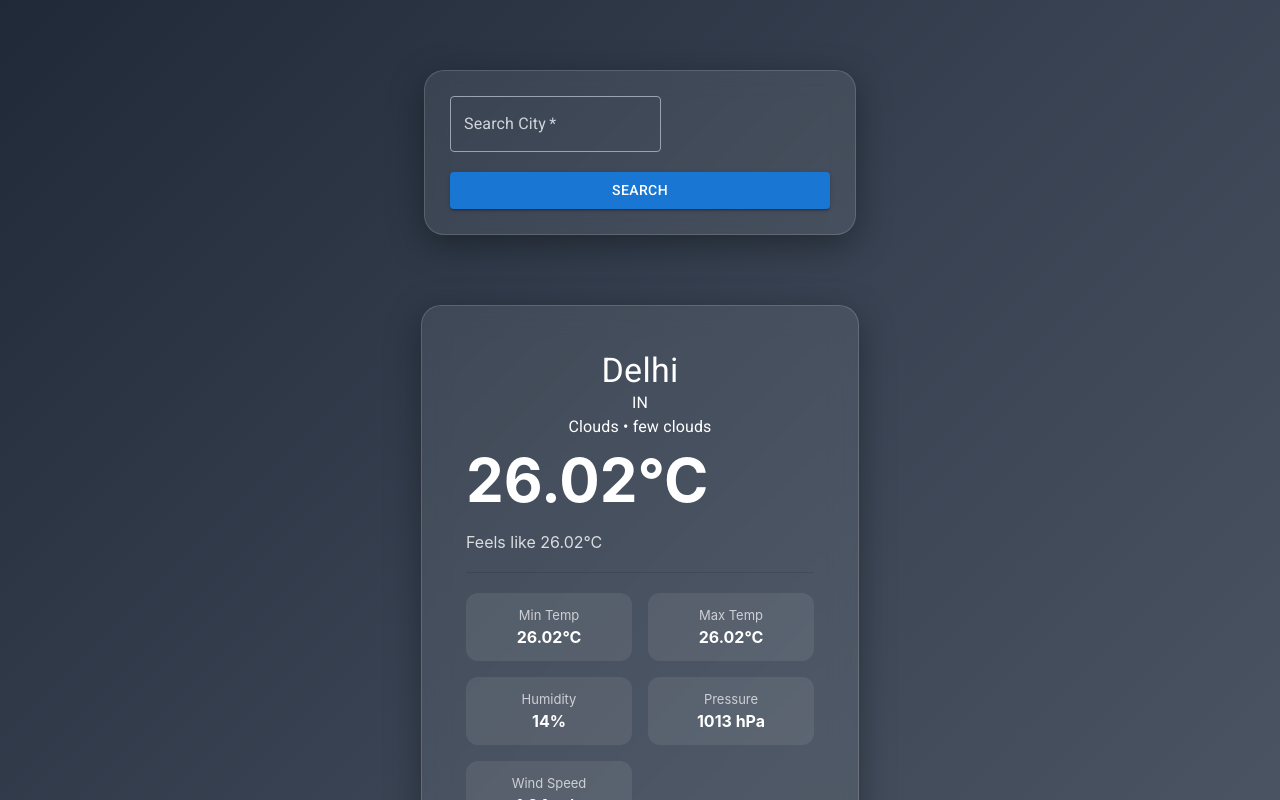
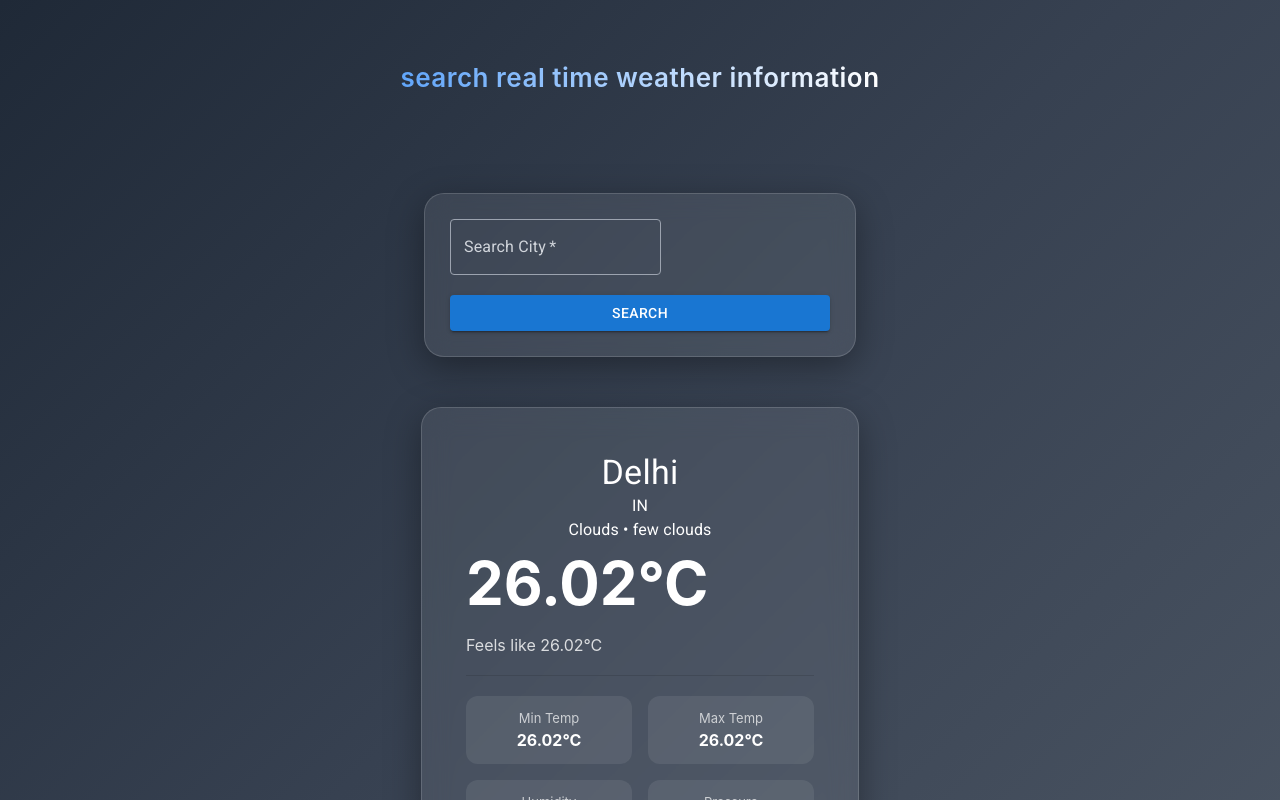
Before and after one commit to Amit-1424/react-weather-app, a React (Vite) app: page / in a window 1280 px wide. Shown: the top 800 px of the page. Built offline with nearby package versions, Linux system fonts and the light colour scheme; no server answers.

Commit message:
added weatherapp combine and set up onnection in searchbox and infobox (created mvp)

```diff
--- a/src/App.jsx
+++ b/src/App.jsx
@@ -1,14 +1,11 @@
 import './App.css'
 
-import SearchBox from "./SearchBox.jsx";
-import InfoBox from './InfoBox.jsx';
+import WeatherApp from './WeatherApp'
 
 function App() {
   return (
     <div className="main-cointainer">
-     <SearchBox> </SearchBox>
-     <br/>
-     <InfoBox></InfoBox>
+     <WeatherApp></WeatherApp>
     </div>
   )
 }
--- a/src/InfoBox.jsx
+++ b/src/InfoBox.jsx
@@ -4,21 +4,10 @@ import Typography from "@mui/material/Typography";
 import Divider from "@mui/material/Divider";
 import "./InfoBox.css";
 
-export default function InfoBox(){
+export default function InfoBox({weatherInfo}){
 
-    let result = {
-        city: "Delhi",
-        country: "IN",
-        temp: 26.02,
-        feelsLike: 26.02,
-        tempMin: 26.02,
-        tempMax: 26.02,
-        humidity: 14,
-        pressure: 1013,
-        weather: "Clouds",
-        description: "few clouds",
-        windSpeed: 1.84
-    }
+    let result = weatherInfo;
+    console.log(result)
 
     return (
         <div className="infoBox">
--- a/src/SearchBox.jsx
+++ b/src/SearchBox.jsx
@@ -5,7 +5,7 @@ import { useState, useSyncExternalStore } from 'react';
 const API_KEY = import.meta.env.VITE_WEATHER_API_KEY;
 
 
-export default function SearchBox(){
+export default function SearchBox({updateInfo}){
 
     let [city, setCity] = useState("");
 
@@ -43,6 +43,8 @@ export default function SearchBox(){
         console.log({city})
         setCity("");
         let result = await getWeatherData();
+        updateInfo(result);
+
     }
 
     return (
--- /dev/null
+++ b/src/WeatherApp.css
@@ -0,0 +1,26 @@
+.WeatherApp{
+    display:flex;
+    flex-direction:column;
+    align-items:center;
+    justify-content:flex-start;
+
+    min-height:100vh;
+    padding-top:40px;
+
+    color:white;
+}
+
+.WeatherApp h2{
+    font-size:26px;
+    font-weight:600;
+
+    margin-bottom:30px;
+
+    letter-spacing:0.5px;
+
+    text-align:center;
+
+    background: linear-gradient(90deg,#60a5fa,white);
+    -webkit-background-clip: text;
+    -webkit-text-fill-color: transparent;
+}
--- /dev/null
+++ b/src/WeatherApp.jsx
@@ -0,0 +1,34 @@
+import { useState } from "react";
+import SearchBox from "./SearchBox";
+import InfoBox from "./InfoBox";
+
+import "./WeatherApp.css"
+export default function WeatherApp(){
+
+
+    const [weatherInfo,setWeatherInfo] = useState({
+        city: "Delhi",
+        country: "IN",
+        temp: 26.02,
+        feelsLike: 26.02,
+        tempMin: 26.02,
+        tempMax: 26.02,
+        humidity: 14,
+        pressure: 1013,
+        weather: "Clouds",
+        description: "few clouds",
+        windSpeed: 1.84
+    })
+
+    let updateInfo = (result) => {
+        setWeatherInfo(result);
+    }
+
+    return(
+        <div className="WeatherApp">
+            <h2 >search real time weather information</h2>
+            <SearchBox updateInfo = {updateInfo} ></SearchBox>
+            <InfoBox weatherInfo = {weatherInfo} ></InfoBox>
+        </div>
+    )
+}
```
